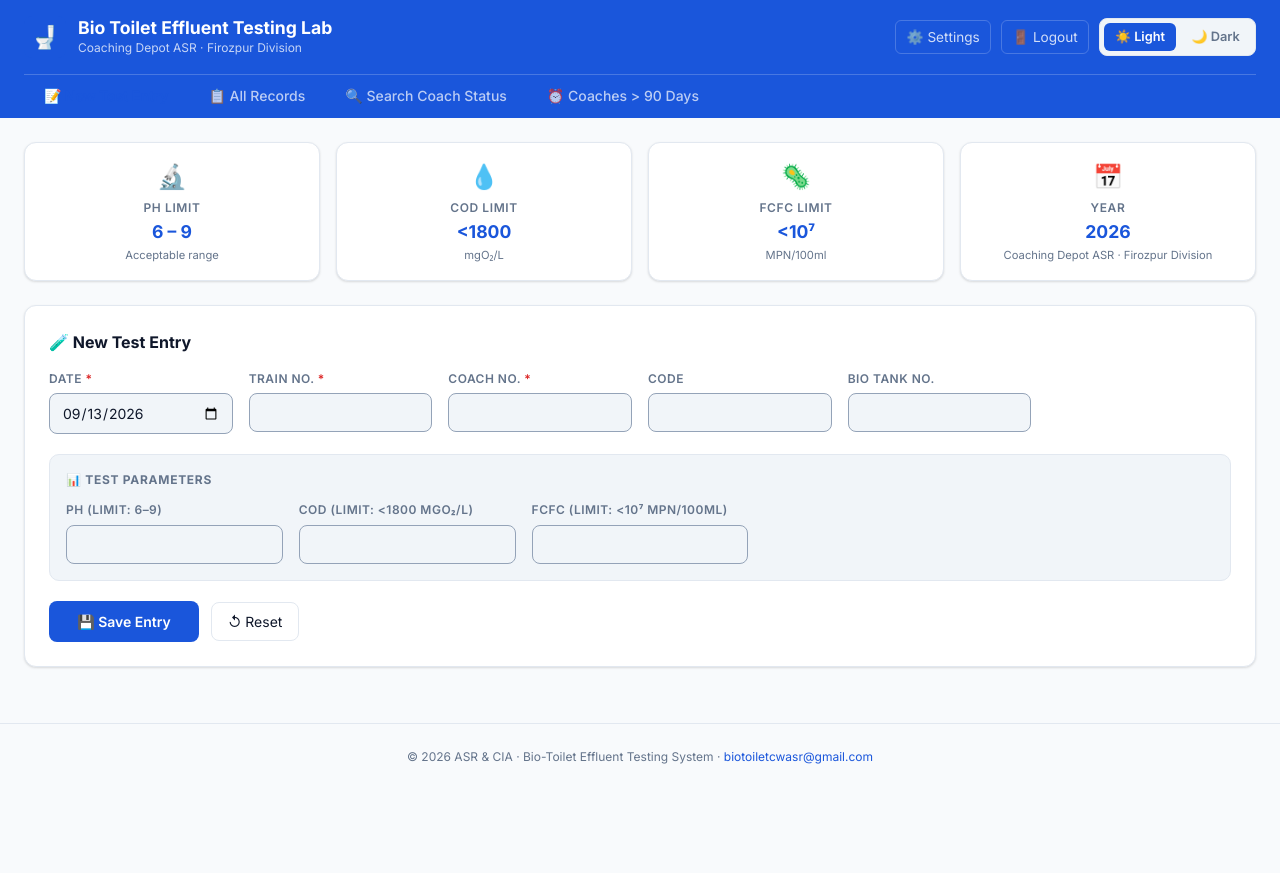
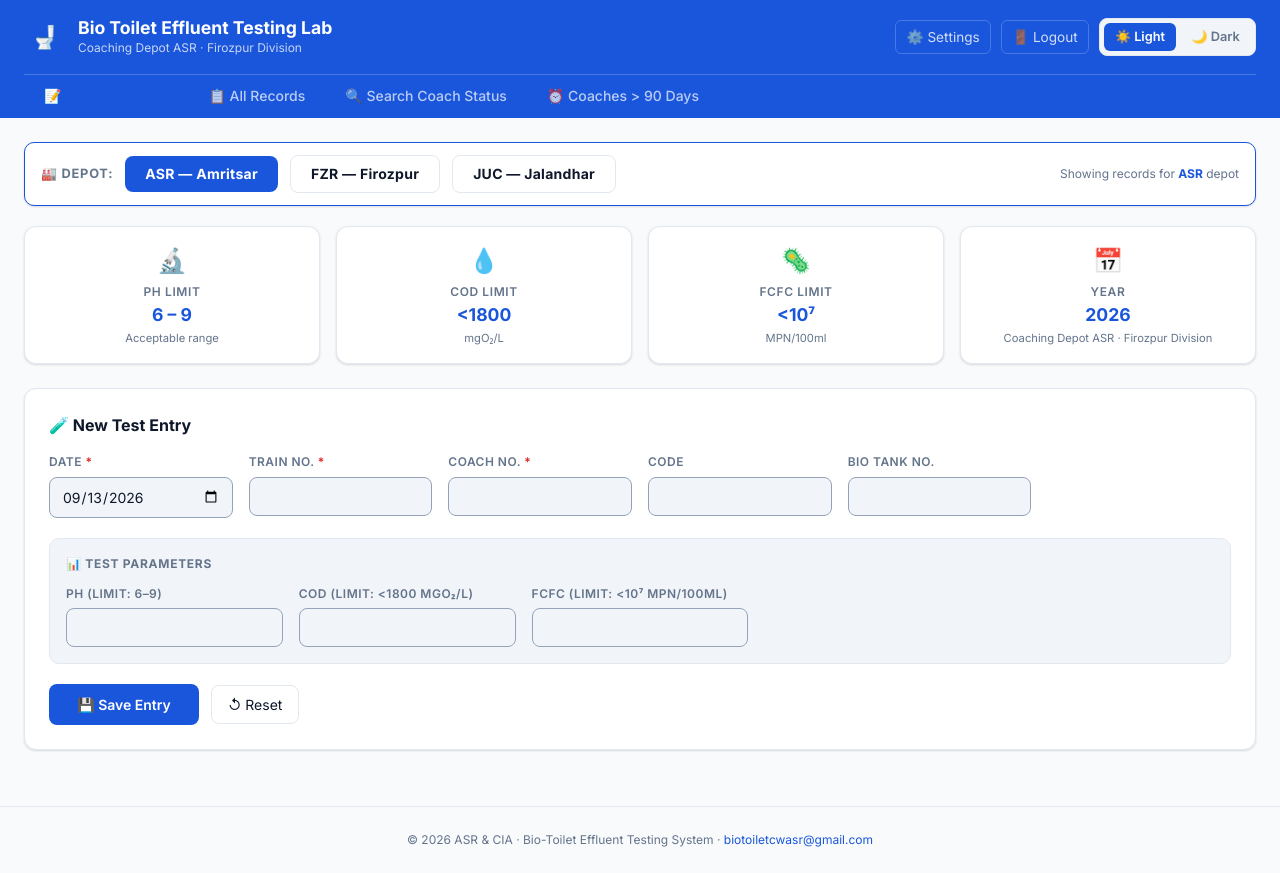
Before and after one commit to biotoiletcwasr-hash/bio-toilet-asr, a Next.js app: page / in a window 1280 px wide. Before the commit the page ends 800 px from the top, so only its background shows below. Built offline with nearby package versions, Linux system fonts and the light colour scheme; no server answers.

Commit message:
Add depot switcher (ASR/FZR/JUC) with per-depot filtering

```diff
--- a/app/api/coaches-90days/route.ts
+++ b/app/api/coaches-90days/route.ts
@@ -1,12 +1,17 @@
-import { NextResponse } from 'next/server'
+import { NextRequest, NextResponse } from 'next/server'
 import { db, initDB } from '@/lib/db'
 
-export async function GET() {
+export async function GET(req: NextRequest) {
   try {
     await initDB()
+    const url   = new URL(req.url)
+    const depot = url.searchParams.get('depot') || ''
+
+    const depotFilter = depot ? `WHERE UPPER(tc.depot) = UPPER(?)` : ''
+    const args: (string | number)[] = depot ? [depot] : []
 
     // Coaches from master list (total_coaches) whose LAST test date is > 90 days ago
-    // OR who have never been tested at all
+    // OR who have never been tested at all — filtered by depot
     const result = await db.execute({
       sql: `
         SELECT
@@ -19,13 +24,14 @@ export async function GET() {
         FROM total_coaches tc
         LEFT JOIN bio_test_entries e
           ON UPPER(e.coach_no) = UPPER(tc.coach_no)
+        ${depotFilter}
         GROUP BY UPPER(tc.coach_no), tc.coach_no, tc.train_no, tc.coach_type, tc.depot
         HAVING last_test_date IS NULL OR days_ago > 90
         ORDER BY
           CASE WHEN last_test_date IS NULL THEN 0 ELSE 1 END ASC,
           days_ago DESC
       `,
-      args: [],
+      args,
     })
 
     return NextResponse.json({ coaches: result.rows, total: result.rows.length })
--- a/app/api/due-coaches/route.ts
+++ b/app/api/due-coaches/route.ts
@@ -1,9 +1,14 @@
-import { NextResponse } from 'next/server'
+import { NextRequest, NextResponse } from 'next/server'
 import { db, initDB } from '@/lib/db'
 
-export async function GET() {
+export async function GET(req: NextRequest) {
   try {
     await initDB()
+    const url   = new URL(req.url)
+    const depot = url.searchParams.get('depot') || ''
+
+    const depotFilter = depot ? `AND UPPER(e.depot) = UPPER(?)` : ''
+    const args: (string | number)[] = depot ? [depot] : []
 
     // Show coaches where ANY entry on their LATEST TEST DATE is FAIL without 2nd test.
     // Uses MAX(date) per coach so multi-tank coaches (e.g. Tank1–4 each a row) are correctly
@@ -17,13 +22,14 @@ export async function GET() {
         WHERE e.result = 'FAIL'
           AND (e.second_test_result IS NULL OR UPPER(TRIM(e.second_test_result)) != 'NA')
           AND (e.second_test_date IS NULL OR e.second_test_date = '')
+          ${depotFilter}
           AND e.date = (
             SELECT MAX(e2.date) FROM bio_test_entries e2
             WHERE UPPER(e2.coach_no) = UPPER(e.coach_no)
           )
         ORDER BY e.date ASC, UPPER(e.coach_no), e.bio_tank_no
       `,
-      args: [],
+      args,
     })
 
     const today = new Date()
--- a/app/page.tsx
+++ b/app/page.tsx
@@ -8,9 +8,18 @@ import DueAlert from '@/components/DueAlert'
 import CoachSearch from '@/components/CoachSearch'
 import Coaches90Days from '@/components/Coaches90Days'
 
+type Depot = 'ASR' | 'FZR' | 'JUC'
+
+const DEPOT_LABELS: Record<Depot, string> = {
+  ASR: 'ASR — Amritsar',
+  FZR: 'FZR — Firozpur',
+  JUC: 'JUC — Jalandhar',
+}
+
 export default function Home() {
   const [refreshKey, setRefreshKey] = useState(0)
   const [activeTab, setActiveTab] = useState<'form' | 'records' | 'search' | '90days'>('form')
+  const [selectedDepot, setSelectedDepot] = useState<Depot>('ASR')
 
   return (
     <div style={{ minHeight: '100vh', background: 'var(--bg)' }}>
@@ -100,25 +109,62 @@ export default function Home() {
 
       {/* Main content */}
       <main style={{ maxWidth: '1280px', margin: '0 auto', padding: '1.5rem' }}>
+
+        {/* ── Depot Switcher ── */}
+        <div style={{
+          display: 'flex', alignItems: 'center', gap: '.75rem',
+          padding: '.75rem 1rem', borderRadius: '.625rem',
+          background: 'var(--bg-card)', border: '1.5px solid var(--primary)',
+          marginBottom: '1.25rem', flexWrap: 'wrap',
+          boxShadow: 'var(--shadow)',
+        }}>
+          <span style={{ fontSize: '.8rem', fontWeight: 700, color: 'var(--text-muted)', textTransform: 'uppercase', letterSpacing: '.06em', flexShrink: 0 }}>
+            🏭 Depot:
+          </span>
+          {(['ASR', 'FZR', 'JUC'] as Depot[]).map(d => (
+            <button
+              key={d}
+              onClick={() => setSelectedDepot(d)}
+              style={{
+                padding: '.45rem 1.25rem',
+                borderRadius: '.5rem',
+                border: selectedDepot === d ? 'none' : '1.5px solid var(--border)',
+                background: selectedDepot === d ? 'var(--primary)' : 'transparent',
+                color: selectedDepot === d ? '#fff' : 'var(--text)',
+                fontWeight: 700,
+                fontSize: '.875rem',
+                cursor: 'pointer',
+                transition: 'all .15s',
+                letterSpacing: '.02em',
+              }}
+            >
+              {DEPOT_LABELS[d]}
+            </button>
+          ))}
+          <span style={{ marginLeft: 'auto', fontSize: '.75rem', color: 'var(--text-muted)' }}>
+            Showing records for <strong style={{ color: 'var(--primary)' }}>{selectedDepot}</strong> depot
+          </span>
+        </div>
+
         {/* Re-sampling due alert */}
-        <DueAlert />
+        <DueAlert depot={selectedDepot} />
 
         {/* Stats bar */}
         <StatsBar />
 
         {activeTab === 'form' && (
-          <EntryForm onSuccess={() => {
+          <EntryForm depot={selectedDepot} onSuccess={() => {
             setRefreshKey(k => k + 1)
           }} />
         )}
         {activeTab === 'records' && (
-          <DataTable refreshKey={refreshKey} />
+          <DataTable refreshKey={refreshKey} depot={selectedDepot} />
         )}
         {activeTab === 'search' && (
           <CoachSearch />
         )}
         {activeTab === '90days' && (
-          <Coaches90Days />
+          <Coaches90Days depot={selectedDepot} />
         )}
       </main>
 
--- a/components/Coaches90Days.tsx
+++ b/components/Coaches90Days.tsx
@@ -16,14 +16,16 @@ function fmtDate(iso: string | null | undefined): string {
   return p.length === 3 ? `${p[2]}-${p[1]}-${p[0]}` : iso
 }
 
-export default function Coaches90Days() {
+export default function Coaches90Days({ depot }: { depot: string }) {
   const [coaches, setCoaches] = useState<Coach90[]>([])
   const [loading, setLoading] = useState(true)
   const [error, setError]     = useState('')
   const [search, setSearch]   = useState('')
 
   useEffect(() => {
-    fetch('/api/coaches-90days')
+    setLoading(true)
+    setError('')
+    fetch(`/api/coaches-90days?depot=${encodeURIComponent(depot)}`)
       .then(r => r.json())
       .then(d => {
         if (d.error) setError(d.error)
@@ -31,7 +33,7 @@ export default function Coaches90Days() {
       })
       .catch(() => setError('Failed to load data.'))
       .finally(() => setLoading(false))
-  }, [])
+  }, [depot])
 
   const filtered = coaches.filter(c => {
     const q = search.toLowerCase()
--- a/components/DataTable.tsx
+++ b/components/DataTable.tsx
@@ -11,6 +11,7 @@ function fmtDate(iso: string | null | undefined): string {
 
 interface Props {
   refreshKey: number
+  depot: string
 }
 
 // ── Edit Modal ────────────────────────────────────────────────
@@ -191,7 +192,7 @@ function EditModal({ entry, onClose, onSaved }: {
 }
 
 // ── Main DataTable ────────────────────────────────────────────
-export default function DataTable({ refreshKey }: Props) {
+export default function DataTable({ refreshKey, depot }: Props) {
   const [entries, setEntries] = useState<BioTestEntry[]>([])
   const [total, setTotal]     = useState(0)
   const [page, setPage]       = useState(1)
@@ -206,7 +207,7 @@ export default function DataTable({ refreshKey }: Props) {
     setLoading(true)
     try {
       const res = await fetch(
-        `/api/entries?page=${page}&limit=${LIMIT}&search=${encodeURIComponent(search)}`
+        `/api/entries?page=${page}&limit=${LIMIT}&search=${encodeURIComponent(search)}&depot=${encodeURIComponent(depot)}`
       )
       const data = await res.json()
       setEntries(data.entries || [])
@@ -214,8 +215,9 @@ export default function DataTable({ refreshKey }: Props) {
     } finally {
       setLoading(false)
     }
-  }, [page, search, refreshKey])
+  }, [page, search, refreshKey, depot])
 
+  useEffect(() => { setPage(1) }, [depot])
   useEffect(() => { fetchEntries() }, [fetchEntries])
 
   async function handleDelete(id: number) {
--- a/components/DueAlert.tsx
+++ b/components/DueAlert.tsx
@@ -240,7 +240,7 @@ function CoachRow({
 }
 
 // ── Main DueAlert ─────────────────────────────────────────────
-export default function DueAlert() {
+export default function DueAlert({ depot }: { depot: string }) {
   const [data, setData]         = useState<DueData | null>(null)
   const [collapsed, setCollapsed] = useState(true)
   const [activeTab, setActiveTab] = useState<Tab>('overdue')
@@ -249,7 +249,11 @@ export default function DueAlert() {
   const [exporting, setExporting] = useState(false)
 
   useEffect(() => {
-    fetch('/api/due-coaches')
+    setData(null)
+    setCollapsed(true)
+    setRemarksLoaded(false)
+    setRemarks({})
+    fetch(`/api/due-coaches?depot=${encodeURIComponent(depot)}`)
       .then(r => r.json())
       .then(d => {
         if (d.overdue || d.upcoming) {
@@ -260,7 +264,7 @@ export default function DueAlert() {
         }
       })
       .catch(() => {})
-  }, [])
+  }, [depot])
 
   // Load all remarks when expanded
   useEffect(() => {
--- a/components/EntryForm.tsx
+++ b/components/EntryForm.tsx
@@ -4,6 +4,7 @@ import { LIMITS, calculateResult } from '@/lib/types'
 
 interface Props {
   onSuccess: () => void
+  depot: string
 }
 
 const EMPTY: Record<string, string> = {
@@ -35,7 +36,7 @@ type SavedInfo = {
   second_test_result: string | null
 }
 
-export default function EntryForm({ onSuccess }: Props) {
+export default function EntryForm({ onSuccess, depot }: Props) {
   const [form, setForm]               = useState(EMPTY)
   const [loading, setLoading]         = useState(false)
   const [error, setError]             = useState('')
@@ -76,7 +77,7 @@ export default function EntryForm({ onSuccess }: Props) {
       const res = await fetch(url, {
         method,
         headers: { 'Content-Type': 'application/json' },
-        body: JSON.stringify(form),
+        body: JSON.stringify({ ...form, depot }),
       })
       if (!res.ok) throw new Error('Server error')
       const data = await res.json()
```
